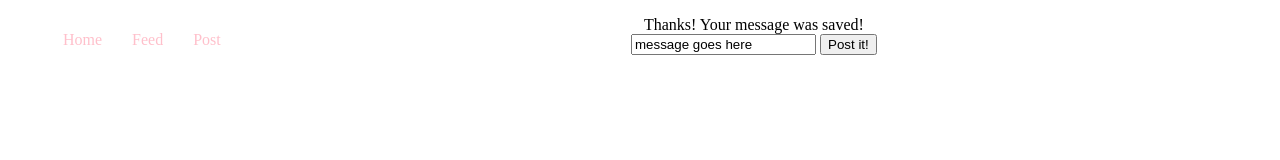
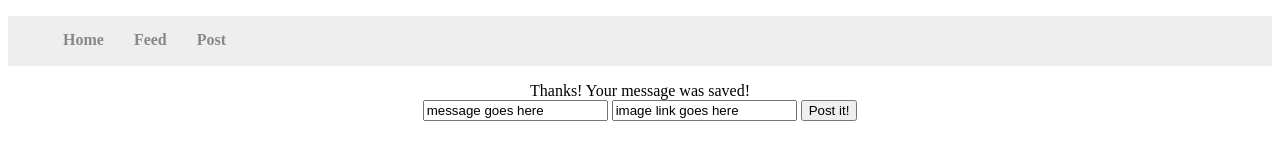
Before and after one commit to greta87/girlCodeProject, a plain HTML site: page public/post.html in a window 1280 px wide. Both pictures are taken after a click on the button "Post it!". Drawn offline with nearby package versions, Linux system fonts and the light colour scheme; no server answers.

Commit message:
Adding image to post
Weird undefined field still needs to be fixed.

```diff
--- a/index.js
+++ b/index.js
@@ -25,7 +25,9 @@ var saveNewPost = function (request, response) {
   console.log(request.body.message); //write it on the command prompt so we can see
   var post= {};
   post.message = request.body.message;
+  post.image = request.body.image;
   posts.push(post); //save it in our list
+
   response.send("thanks for your message. Press back to add another");
 }
 app.post('/posts', saveNewPost);
--- a/public/post.html
+++ b/public/post.html
@@ -6,14 +6,15 @@
     <link rel="stylesheet" href="style.css">
   </head>
   <body>
-    <ul class="navbar">
+<ul class="navbar">
   <li><a href="/">Home</a></li>
   <li><a href="/feed.html">Feed</a></li>
   <li><a href="/post.html">Post</a></li>
 </ul>
     <div class="note"></div>
       <form method="post" action="/posts">
-          <input type="text" name="message" value="message goes here" class="messageInput">
+          <input type="text" name="message" value="message goes here" class="messageInput"></input>
+          <input type="text" name="image" value="image link goes here" class="imageInput"></input>
           <button class="postButton">Post it!</button>
       </form>
       <script>
@@ -21,6 +22,7 @@
     e.preventDefault();
     var data = {};
     data.message = $(".messageInput").val();
+    data.image = $(".imageInput").val();
        $(".note").text("Thanks! Your message was saved!");
     $.post( "/posts" , data );
 
--- a/public/style.css
+++ b/public/style.css
@@ -18,9 +18,12 @@ h1 {
   border-radius: 5px;
   color: #468966;
 }
+.navbar {height:50px; background-color:#eee; }
 .navbar a {
-    color: pink;
+    color: #888888;
     text-decoration: none;
+    font-weight: 600;
 }
-.navbar ul {list-style: none;}
+.navbar ul {list-style: none;display: block;width: 100%;}
 .navbar li {display: inline-block;float: left;padding:15px;}
+.img-responsive {max-width:100%;}
```
Also changed, not shown: public/feed.html (+4 -0 lines).
